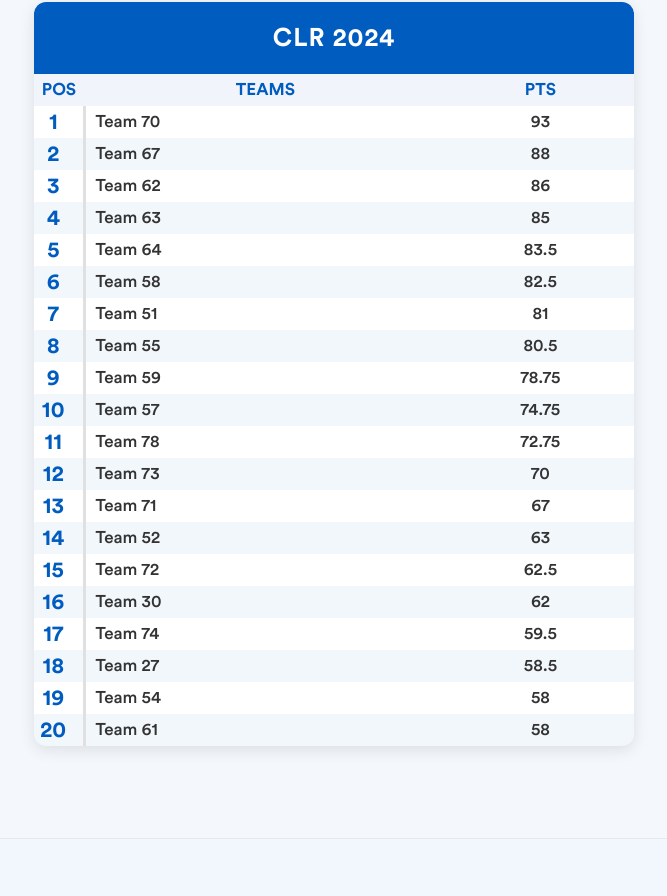
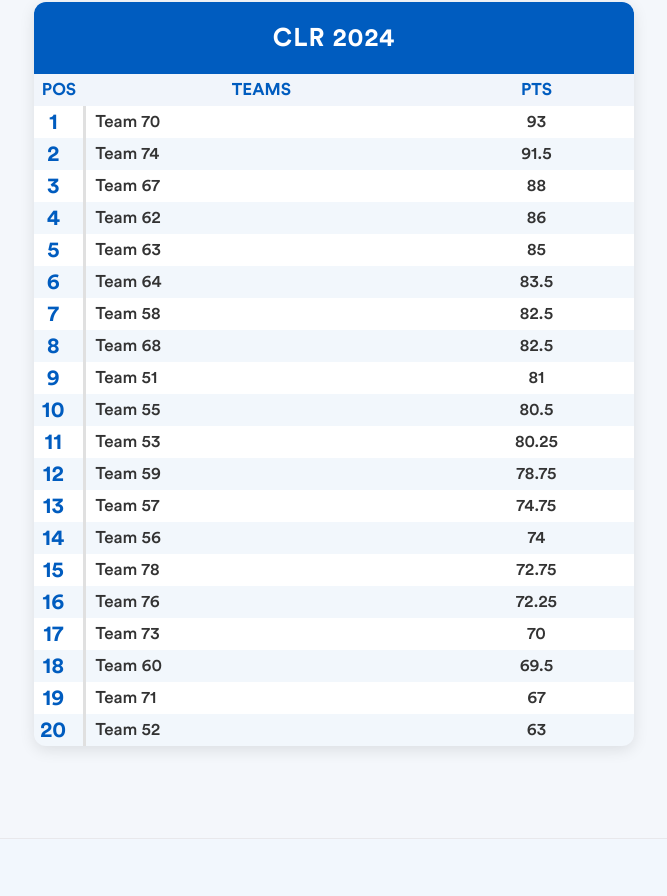
Before and after one commit to MTH35H4RK/robotiquefsr, a plain HTML site: page clr2024.html in a window 1280 px wide. Shown: the part 1259-2155 px from the top of the page, without its empty margins (306-973 px from the left). Drawn offline with nearby package versions, Linux system fonts and the light colour scheme; files that its build step writes are made by us from their sources; files whose address does not match are found by name.

Commit message:
pts_23_11_24

```diff
--- a/clr2024.html
+++ b/clr2024.html
@@ -290,98 +290,98 @@
         </tr>
         <tr>
           <td class="ranking">2</td>
+          <td class="position">Team 74</td>
+          <td>91.5</td>
+        </tr>
+        <tr>
+          <td class="ranking">3</td>
           <td class="position">Team 67</td>
           <td>88</td>
         </tr>
         <tr>
-          <td class="ranking">3</td>
+          <td class="ranking">4</td>
           <td class="position">Team 62</td>
           <td>86</td>
         </tr>
         <tr>
-          <td class="ranking">4</td>
+          <td class="ranking">5</td>
           <td class="position">Team 63</td>
           <td>85</td>
         </tr>
         <tr>
-          <td class="ranking">5</td>
+          <td class="ranking">6</td>
           <td class="position">Team 64</td>
           <td>83.5</td>
         </tr>
         <tr>
-          <td class="ranking">6</td>
+          <td class="ranking">7</td>
           <td class="position">Team 58</td>
           <td>82.5</td>
         </tr>
         <tr>
-          <td class="ranking">7</td>
+          <td class="ranking">8</td>
+          <td class="position">Team 68</td>
+          <td>82.5</td>
+        </tr>
+        <tr>
+          <td class="ranking">9</td>
           <td class="position">Team 51</td>
           <td>81</td>
         </tr>
         <tr>
-          <td class="ranking">8</td>
+          <td class="ranking">10</td>
           <td class="position">Team 55</td>
           <td>80.5</td>
         </tr>
         <tr>
-          <td class="ranking">9</td>
+          <td class="ranking">11</td>
+          <td class="position">Team 53</td>
+          <td>80.25</td>
+        </tr>
+        <tr>
+          <td class="ranking">12</td>
           <td class="position">Team 59</td>
           <td>78.75</td>
         </tr>
         <tr>
-          <td class="ranking">10</td>
+          <td class="ranking">13</td>
           <td class="position">Team 57</td>
           <td>74.75</td>
         </tr>
         <tr>
-          <td class="ranking">11</td>
+          <td class="ranking">14</td>
+          <td class="position">Team 56</td>
+          <td>74</td>
+        </tr>
+        <tr>
+          <td class="ranking">15</td>
           <td class="position">Team 78</td>
           <td>72.75</td>
         </tr>
         <tr>
-          <td class="ranking">12</td>
+          <td class="ranking">16</td>
+          <td class="position">Team 76</td>
+          <td>72.25</td>
+        </tr>
+        <tr>
+          <td class="ranking">17</td>
           <td class="position">Team 73</td>
           <td>70</td>
         </tr>
         <tr>
-          <td class="ranking">13</td>
+          <td class="ranking">18</td>
+          <td class="position">Team 60</td>
+          <td>69.5</td>
+        </tr>
+        <tr>
+          <td class="ranking">19</td>
           <td class="position">Team 71</td>
           <td>67</td>
         </tr>
         <tr>
-          <td class="ranking">14</td>
+          <td class="ranking">20</td>
           <td class="position">Team 52</td>
           <td>63</td>
-        </tr>
-        <tr>
-          <td class="ranking">15</td>
-          <td class="position">Team 72</td>
-          <td>62.5</td>
-        </tr>
-        <tr>
-          <td class="ranking">16</td>
-          <td class="position">Team 30</td>
-          <td>62</td>
-        </tr>
-        <tr>
-          <td class="ranking">17</td>
-          <td class="position">Team 74</td>
-          <td>59.5</td>
-        </tr>
-        <tr>
-          <td class="ranking">18</td>
-          <td class="position">Team 27</td>
-          <td>58.5</td>
-        </tr>
-        <tr>
-          <td class="ranking">19</td>
-          <td class="position">Team 54</td>
-          <td>58</td>
-        </tr>
-        <tr>
-          <td class="ranking">20</td>
-          <td class="position">Team 61</td>
-          <td>58</td>
         </tr>
 
         <p>
```
